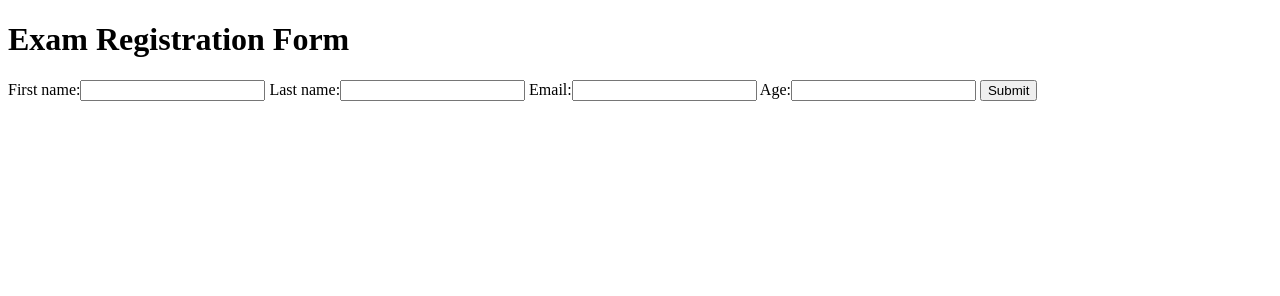
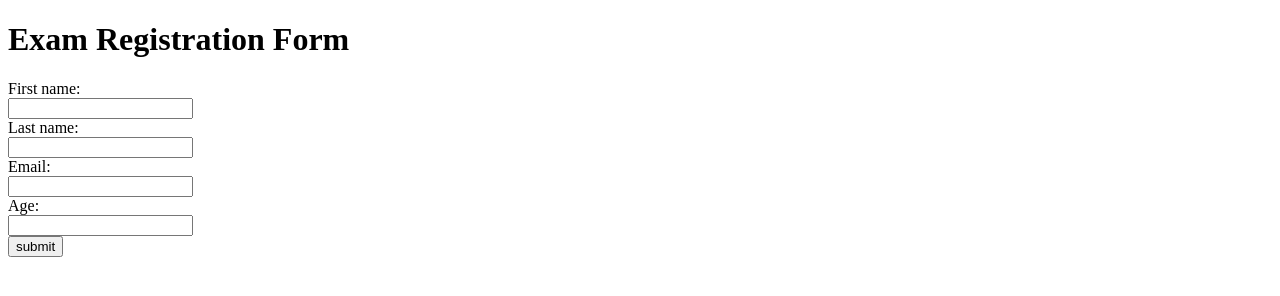
Before and after one commit to Rahulgit3D2Y/exam-registration, a plain HTML site: page index.html in a window 1280 px wide. Drawn offline with Linux system fonts and the light colour scheme.

Commit message:
finished index form

```diff
--- a/index.html
+++ b/index.html
@@ -7,12 +7,13 @@
 <body>
     <h1 id="h1">Exam Registration Form</h1>
     <form action="" class="form" id="form">
-        <label for="fname">First name:</label><input type="text" name="fname" id="fname" required>
-        <label for="lname">Last name:</label><input type="text" id="lname" name="lname" required>
-        <label for="email">Email:</label><input type="email" name="email" id="email" required>
-        <label for="age">Age:</label><input type="number" name="age" id="age" required>
-        <button type="button" onclick="check()">Submit</button>
+        <label for="fname">First name:</label><br><input type="text" name="fname" id="fname" required><br>
+        <label for="lname">Last name:</label><br><input type="text" id="lname" name="lname" required><br>
+        <label for="email">Email:</label><br><input type="email" name="email" id="email"  pattern=".+@gmail\.com" required><br>
+        <label for="age">Age:</label><br><input type="number" name="age" id="age" required><br>
+        <input type="button" value="submit" onclick="check()">
     </form>
+
 </body>
 <script src="index.js"></script>
 </html>
--- a/index.js
+++ b/index.js
@@ -4,9 +4,16 @@ function check()
     var lname=document.getElementById('lname').value
     var email=document.getElementById('email').value
     var age=document.getElementById('age').value
-    if(!fname || !lname|| !email  || !age)
+
+    if(!fname || !lname  || !age)
     {
-        confirm('plz enter values in the fields')
+        alert('plz enter values in the fields')
+
+    }
+    if (!/@gmail\.com$/.test(email))
+    {
+        // This is a gmail id.
+        alert("enter a @gmail.com id")
     }
     else
     {
```
